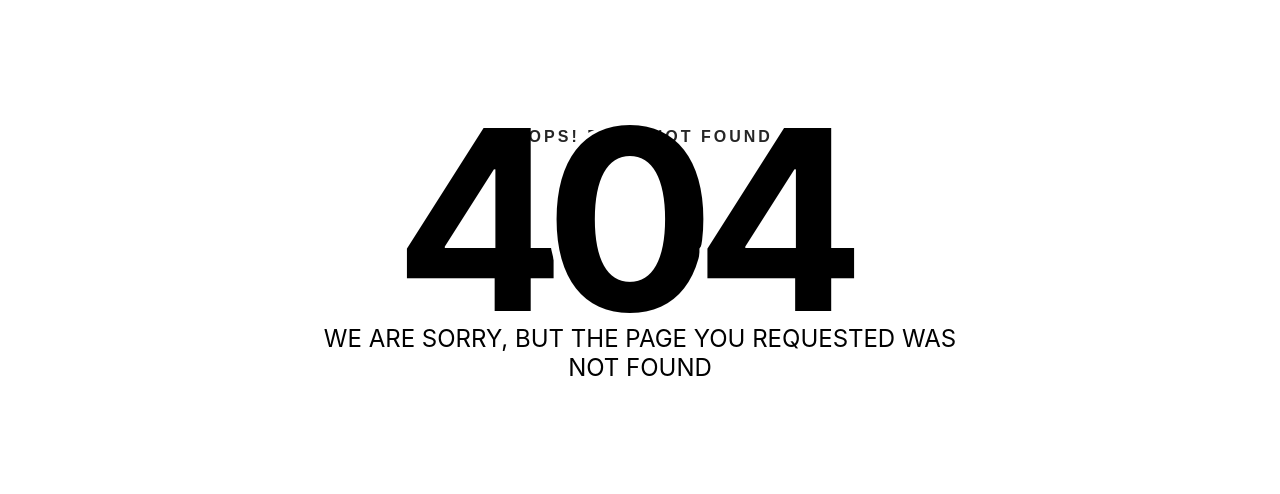
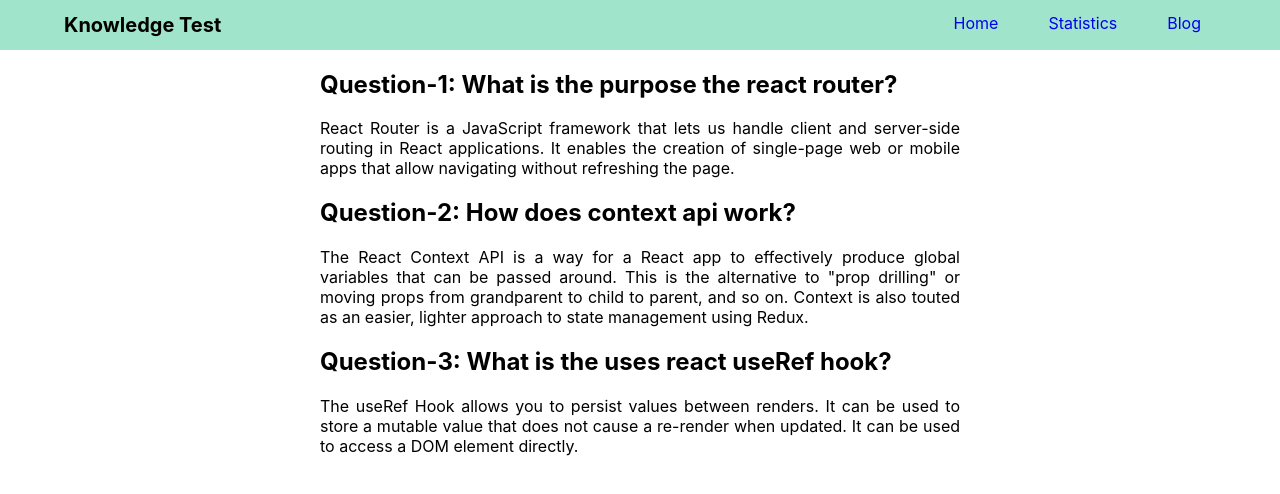
Before and after one commit to rasedprogrammer/knowledge-test, a React (Create React App) app: page /blog in a window 1280 px wide. Before the commit this address had no page. Shown: the top 494 px of the page. Built offline with nearby package versions, Linux system fonts and the light colour scheme.

Commit message:
adding question and answer

```diff
--- a/src/App.js
+++ b/src/App.js
@@ -1,6 +1,6 @@
 import { createBrowserRouter, RouterProvider } from "react-router-dom";
 import "./App.css";
-import About from "./components/About/About";
+import Blog from "./components/Blog/Blog";
 import Home from "./components/Home/Home";
 import NotFoundPage from "./components/NotFoundPage/NotFoundPage";
 import QuizDetails from "./components/QuizDetails/QuizDetails";
@@ -37,8 +37,8 @@ function App() {
 					element: <Statistics></Statistics>,
 				},
 				{
-					path: "/about",
-					element: <About></About>,
+					path: "/blog",
+					element: <Blog></Blog>,
 				},
 			],
 		},
--- a/src/components/About/About.js
+++ /dev/null
@@ -1,11 +0,0 @@
-import React from "react";
-
-const About = () => {
-	return (
-		<div>
-			<h1>This is about section</h1>
-		</div>
-	);
-};
-
-export default About;
--- /dev/null
+++ b/src/components/Blog/Blog.css
@@ -0,0 +1,10 @@
+.blog-container {
+	width: 50%;
+	margin: 0 auto;
+}
+.blog {
+	text-align: start;
+}
+.blog p {
+	text-align: justify;
+}
--- /dev/null
+++ b/src/components/Blog/Blog.js
@@ -0,0 +1,38 @@
+import React from "react";
+import "./Blog.css";
+
+const Blog = () => {
+	return (
+		<div className="blog-container">
+			<div className="blog">
+				<h2>Question-1: What is the purpose the react router?</h2>
+				<p>
+					React Router is a JavaScript framework that lets us handle client and
+					server-side routing in React applications. It enables the creation of
+					single-page web or mobile apps that allow navigating without
+					refreshing the page.
+				</p>
+			</div>
+			<div className="blog">
+				<h2>Question-2: How does context api work?</h2>
+				<p>
+					The React Context API is a way for a React app to effectively produce
+					global variables that can be passed around. This is the alternative to
+					"prop drilling" or moving props from grandparent to child to parent,
+					and so on. Context is also touted as an easier, lighter approach to
+					state management using Redux.
+				</p>
+			</div>
+			<div className="blog">
+				<h2>Question-3: What is the uses react useRef hook?</h2>
+				<p>
+					The useRef Hook allows you to persist values between renders. It can
+					be used to store a mutable value that does not cause a re-render when
+					updated. It can be used to access a DOM element directly.
+				</p>
+			</div>
+		</div>
+	);
+};
+
+export default Blog;
--- a/src/components/Header/Header.js
+++ b/src/components/Header/Header.js
@@ -11,7 +11,7 @@ const Header = () => {
 			<div className="header-link">
 				<Link to="/">Home</Link>
 				<Link to="/statistics">Statistics</Link>
-				<Link to="/about">About</Link>
+				<Link to="/blog">Blog</Link>
 			</div>
 		</div>
 	);
```
